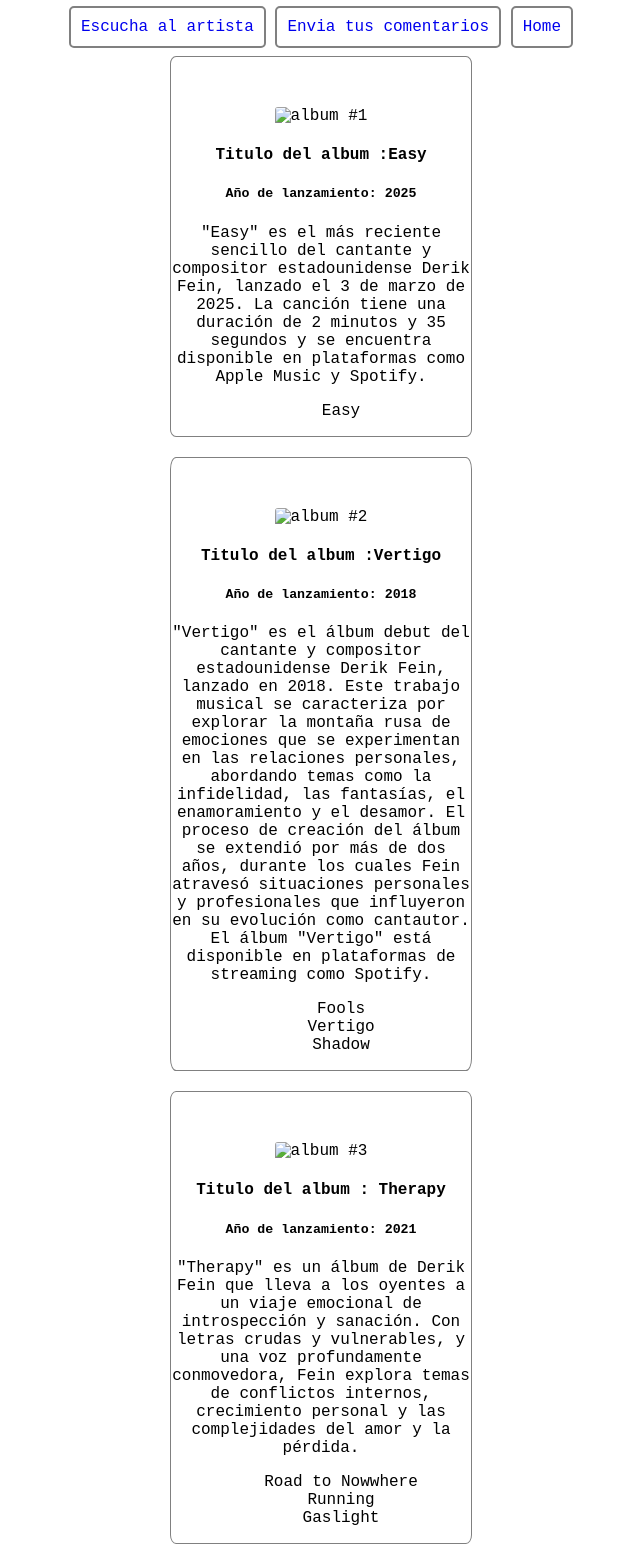
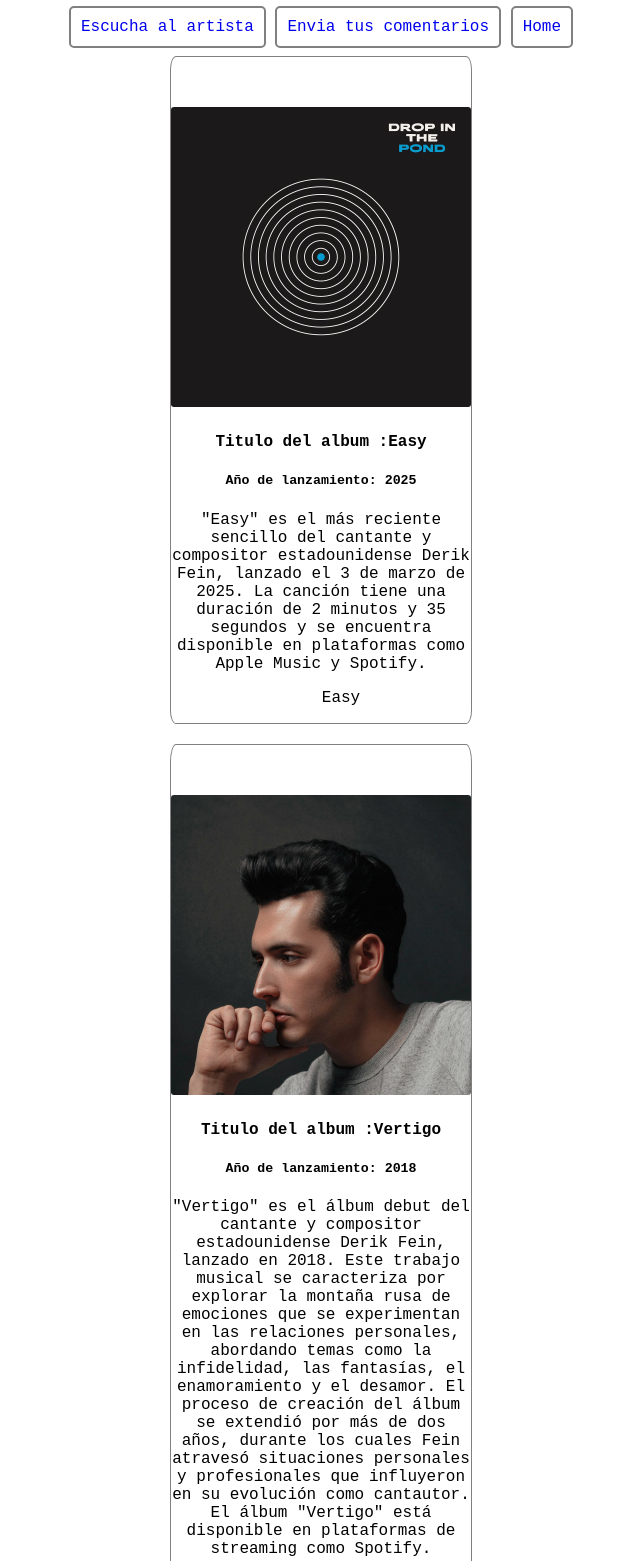
Before and after one commit to alejandroMeza097/ProyectoArtistaPreferido, a plain HTML site: page discografia.html in a window 1280 px wide. Shown: the top 1561 px of the page, without its empty margins (319-959 px from the left). Drawn offline with Linux system fonts and the light colour scheme.

Commit message:
Se relacionan de forma correcta las imagenes de dicografia.html

```diff
--- a/discografia.html
+++ b/discografia.html
@@ -21,7 +21,7 @@
       <!--Crear 3 trajetas con tus albunes favoritos-->
         <div class="card">
         <img
-          src="/assets/0x1900-000000-80-0-0 (1).jpg"
+          src="/assets/imgs/0x1900-000000-80-0-0 (1).jpg"
           alt="album #1"
 
         />
@@ -39,7 +39,7 @@
         </div>
 
         <div class="card">
-        <img src="/assets/0x1900-000000-80-0-0.jpg" alt="album #2"/>
+        <img src="/assets/imgs/0x1900-000000-80-0-0.jpg" alt="album #2"/>
         <h4>Titulo del album :Vertigo</h4>
         <h5>Año de lanzamiento: 2018</h5>
         <p>
@@ -61,7 +61,7 @@
         </div>
 
         <div class="card">
-        <img src="/assets/descarga.jpg" alt="album #3"/>
+        <img src="/assets/imgs/descarga.jpg" alt="album #3"/>
         <h4>Titulo del album : Therapy</h4>
         <h5>Año de lanzamiento: 2021</h5>
         <p>
```
